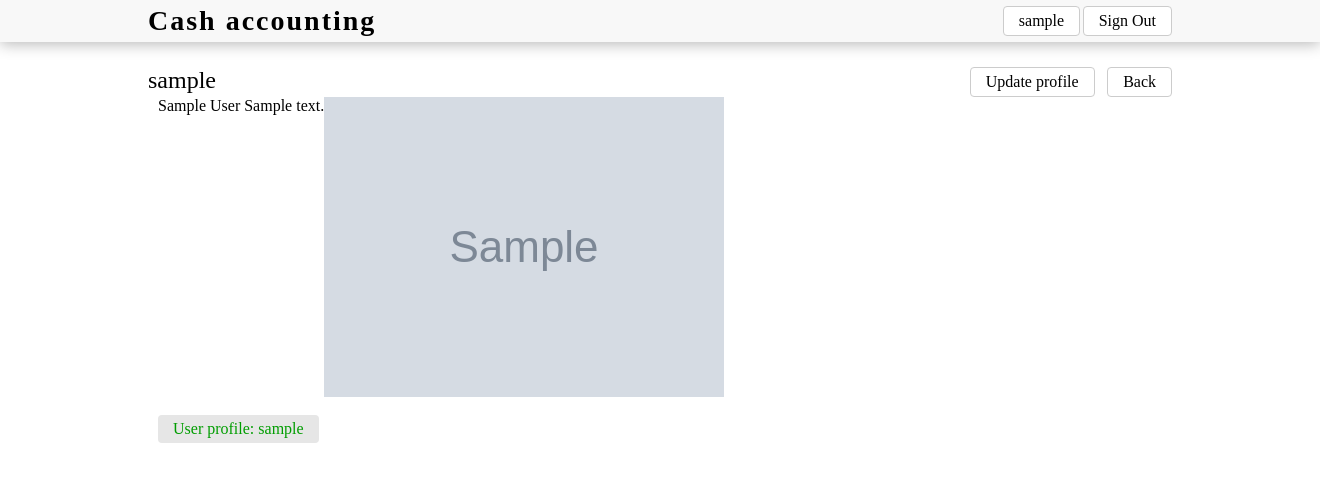
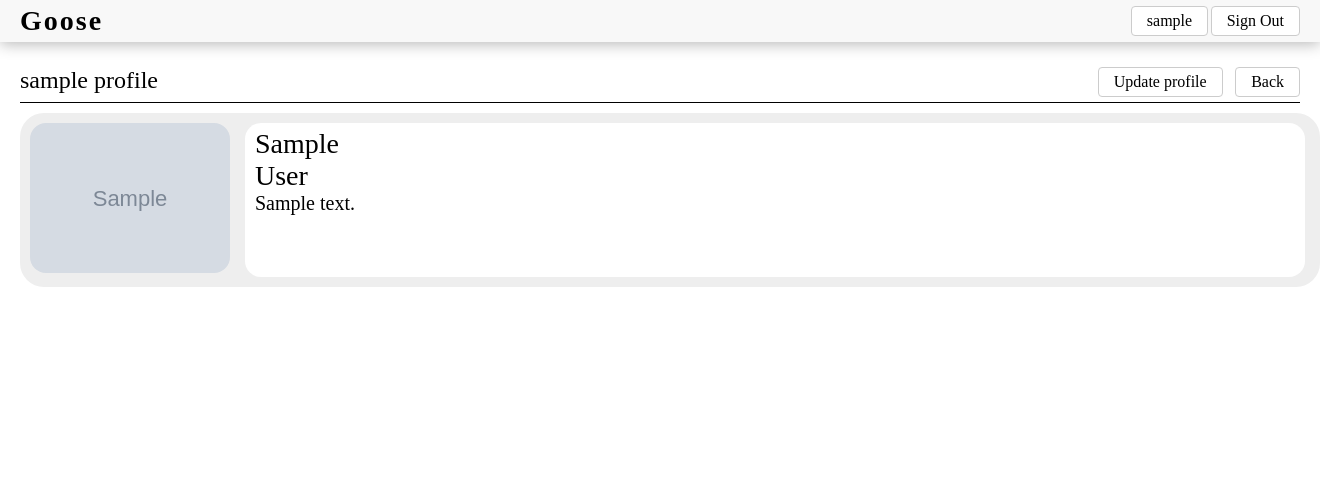
Before and after one commit to GIMIDO/MoneyDashboard, a Django app: a page that uses MoneyDashboard_django/core/templates/home.html in a window 1320 px wide. Shown: the top 482 px of the page. Run offline with Django 4.2, Linux system fonts and the light colour scheme; a user stored in the database is signed in; tables that the repository leaves empty hold one stand-in row (values such as "Sample post"); grey boxes marked "Sample" are stand-in pictures.

Commit message:
0.5.1
Поиск пользователя для добавления. Проверка на правильность написания.
CSS для профиля пользователя

```diff
--- a/MoneyDashboard_django/core/models.py
+++ b/MoneyDashboard_django/core/models.py
@@ -1,4 +1,5 @@
 from operator import mod
+from pyexpat import model
 from django.db import models
 from django.utils import timezone
 from django.contrib.auth import get_user_model
@@ -16,6 +17,7 @@ class Currency(models.Model):
 
     def __str__(self) -> str:
         return f'{self.title} [{self.coef}]'
+
 
 class Wallet(models.Model):
 
@@ -51,7 +53,7 @@ class Action(models.Model):
     user = models.ForeignKey(User,verbose_name='User',on_delete=models.CASCADE)
     category = models.ForeignKey(Category,verbose_name='Category',on_delete=models.CASCADE)
     wallet = models.ForeignKey(Wallet,verbose_name='Wallet',on_delete=models.CASCADE)
-    title = models.CharField(max_length=255,verbose_name='Name')
+    title = models.CharField(max_length=150,verbose_name='Name')
     money = models.FloatField(verbose_name='Price')
     date = models.DateField(verbose_name='Date',default=timezone.now)
     action_type = models.CharField(verbose_name='Action type',choices=TYPE_CHOICES,max_length=8)
--- a/MoneyDashboard_django/core/static/css/style.css
+++ b/MoneyDashboard_django/core/static/css/style.css
@@ -47,7 +47,7 @@
     align-items: center;
     display: flex;
     margin: 0 auto;
-    max-width: 1024px;
+    max-width: 1280px;
 }
 .login_buttons {
     display: flex;
@@ -64,12 +64,17 @@
     margin-right: auto;
     font-weight: bold;
     letter-spacing: 2px;
-    user-select: none;
+    color:rgba(0, 0, 0, 1);
+    text-decoration: none;
+}
+.logo_text:hover {
+    color:rgba(0, 0, 0, 0.69);
+    text-decoration: underline;
 }
 
 /* ---------- MAIN ---------- */
 main {
-    width: 1024px;
+    width: 1280px;
     margin: 0 auto;
     padding: 0 10px 0 10px;
 }
@@ -78,7 +83,7 @@
 .title_name_block {
     margin-top: 15px;
     display: flex;
-    width: 1024px;
+    width: 1280px;
 }
 
 /* title */
@@ -139,7 +144,7 @@
 .container {
     display: flex;
     flex-wrap: wrap;
-    width: 1024px;
+    width: 1280px;
     padding: 0 10px 0 10px;
     margin-bottom: 15px;
 }
@@ -340,5 +358,38 @@
 }
 
 i {
-    padding-right: 7.5px;
+    padding: 0 7.5px 0 2.5px;
 }
+
+.profile {
+    display: flex;
+    margin-top: 10px;
+    padding: 10px;
+    background-color: #eeeeee;
+    border-radius: 24px;
+}
+.image_square {
+    padding: 0 15px 0 0;
+}
+
+.image_square > img {
+    object-fit: cover;
+    width: 200px;
+    border-radius: 16px;
+}
+
+.info {
+    border-radius: 16px;
+    background-color: #ffffff;
+    padding: 5px 10px;
+    width: calc(100% - 240px);
+    display: flex;
+    justify-content: flex-start;
+    flex-direction: column;
+    font-family: 'Google Sans';
+    font-size: 28px;
+}
+
+.info p:last-child {
+    font-size: 20px;
+}
--- a/MoneyDashboard_django/core/templates/home.html
+++ b/MoneyDashboard_django/core/templates/home.html
@@ -8,7 +8,7 @@
 <body>
     <header>
         <div class="header_items">
-            <p class="logo_text">Cash accounting</p>
+            <a class="logo_text" href="{% url 'home' %}">Goose</a>
             <div class="login_buttons">
                 {% if request.user.is_authenticated %}
                 <a class="button_round" href="{% url 'profile' request.user %}">{{ request.user.username }}</a>
--- a/MoneyDashboard_django/core/templates/profile.html
+++ b/MoneyDashboard_django/core/templates/profile.html
@@ -1,22 +1,34 @@
 {% extends 'home.html' %}
 {% block content %}
 <div class="title_name_block">
-    <p class="block-title">{{ profile.user.username }}</p>
+    <p class="block-title">{{ profile.user.username }} profile</p>
     <div class="actions">
+        {% if profile.user.username == request.user.username %}
         <a class="button_round" href="{% url 'profile-update' profile.user.username %}?next={{ request.get_full_path|urlencode }}">Update profile</a>
+        {% endif %}
         <a class="button_round" href="{{ go_next }}">{{ button_title }}</a>
     </div>
 </div>
+<hr>
+<div class="container profile">
+    <div class="image_square">
+        {% if profile.avatar %}
+        <img src="{{ profile.avatar.url }}" alt="..."/>
+        {% endif %}
+    </div>
+    <div class="info">
+        <p>
+            {{ profile.first_name }}
+        </p>
+        <p>
+            {{ profile.last_name }}
+        </p>
+        <p>
+            {{ profile.bio }}
+        </p>
+    </div>
+</div>
 
-<div class="container">
-
-    {{ profile.first_name }}
-    {{ profile.last_name }}
-    {{ profile.bio }}
-    {% if profile.avatar %}
-    <img src="{{ profile.avatar.url }}" alt="..." />
-    {% endif %}
-</div>
 
 <div class="container">
     {% if messages %}
--- a/MoneyDashboard_django/core/templates/wallet_access.html
+++ b/MoneyDashboard_django/core/templates/wallet_access.html
@@ -21,7 +21,7 @@
 <div class="container">
     {% for t_walle in t_wallet %}
     <div class="card">
-        <p class="name">{{ t_walle.user.username }}</p>
+        <a class="name" href="{% url 'profile' t_walle.user.username %}?next={{ request.path }}">{{ t_walle.user.username }}</a>
         <div class="list">
             <a class="button_round delete" href="{% url 'delete-access' wallet_pk=t_walle.wallet.pk user=t_walle.user.username %}?next={{ request.path }}">Delete</a>
         </div>
--- a/MoneyDashboard_django/core/views.py
+++ b/MoneyDashboard_django/core/views.py
@@ -446,8 +446,9 @@ class AddAccessView(AuthUserMixin, OwnerAccessMixin, View):
     def post(self, request, **kwargs):
         form = FamilyAccessForm(request.POST or None)
         if form.is_valid():
-            FamilyAccess.objects.create(user=form.cleaned_data['user'],wallet=Wallet.objects.get(user=request.user, pk=kwargs.get('wallet_pk')))
-            messages.add_message(request, messages.SUCCESS, "Added user: {}".format(form.cleaned_data['user'].username))
+            user = User.objects.get(username=form.cleaned_data['user1'])
+            FamilyAccess.objects.create(user=user,wallet=Wallet.objects.get(user=request.user, pk=kwargs.get('wallet_pk')))
+            messages.add_message(request, messages.SUCCESS, "Added user: {}".format(form.cleaned_data['user1']))
             return HttpResponseRedirect(get_next_link(request))
         context = {'form': form, 'go_next': get_next_link(request),
                    'page_title':'Add user', 'button_title':'Back'}
@@ -459,7 +460,7 @@ class ProfileView(AuthUserMixin, View):
     def get(self, request, **kwargs):
         user_profile = User.objects.get(username=kwargs.get('username'))
         profile = Profile.objects.get(user=user_profile)
-        messages.add_message(request, messages.SUCCESS, "User profile: {}".format(kwargs.get('username')))
+        # messages.add_message(request, messages.SUCCESS, "User profile: {}".format(kwargs.get('username')))
 
         context = {'go_next': get_next_link(request), 'profile': profile,
                    'button_title':'Back'}
```
Also changed, not shown: other parts of MoneyDashboard_django/core/static/css/style.css (+21 -8 lines), MoneyDashboard_django/core/forms.py (+11 -1 lines), MoneyDashboard_django/core/templates/wallet.html (+6 -3 lines).
